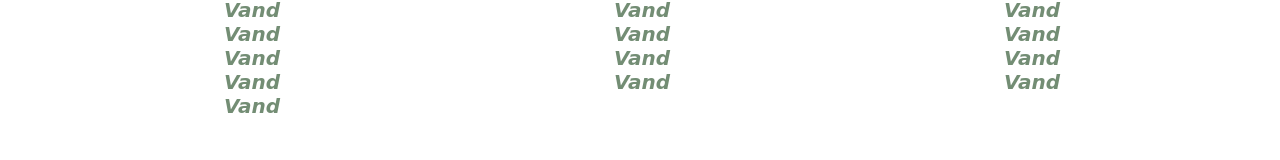
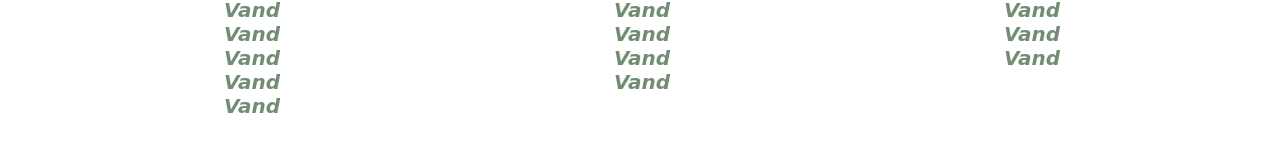
Before and after one commit to skillman85/Greenskeeper, a plain HTML site: page courses.html in a window 1280 px wide. Shown: the part 1772-1932 px from the top of the page. Drawn offline with nearby package versions, Linux system fonts and the light colour scheme; a web font is replaced by a local one.

Commit message:
css grid

```diff
--- a/courses.html
+++ b/courses.html
@@ -134,7 +134,6 @@
 				<li>Vand</li>
 				<li>Vand</li>
 				<li>Vand</li>
-				<li>Vand</li>
 			</ul>
 		</div>
 	</div>
```
